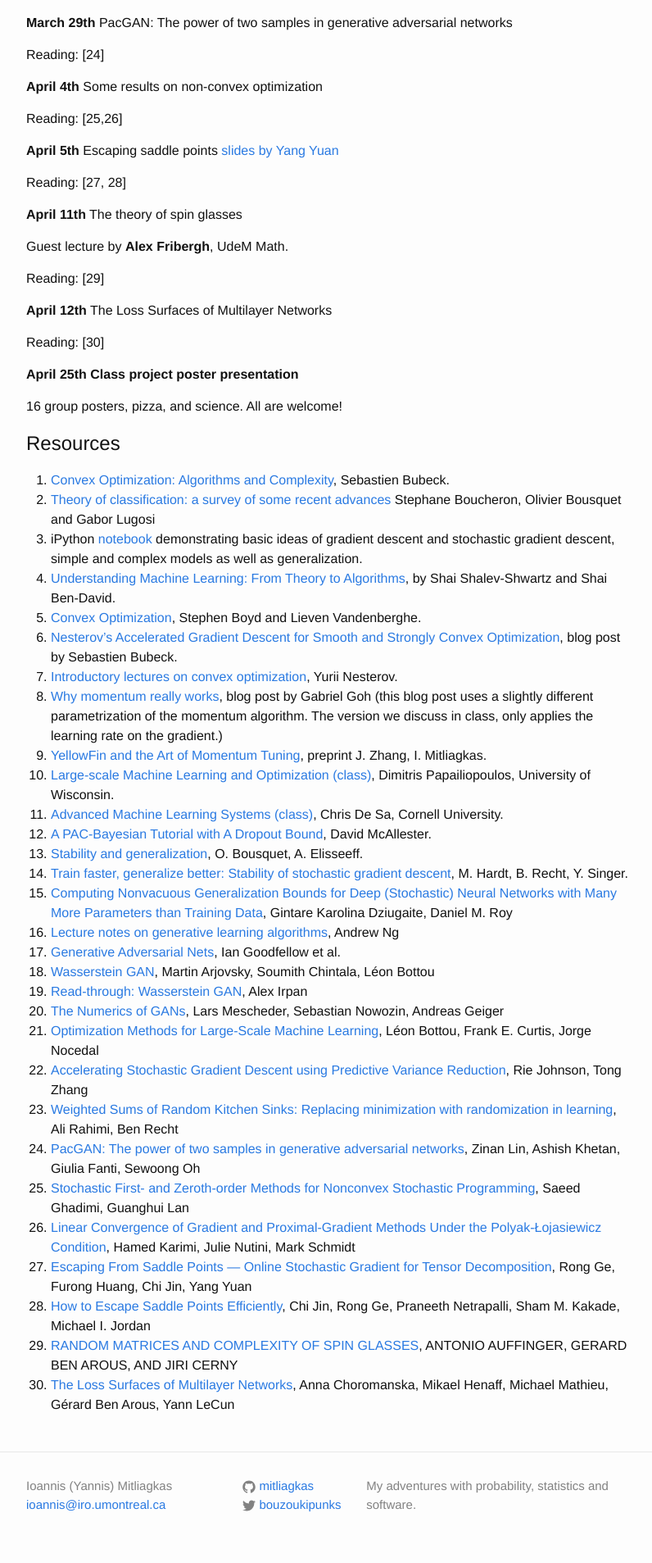
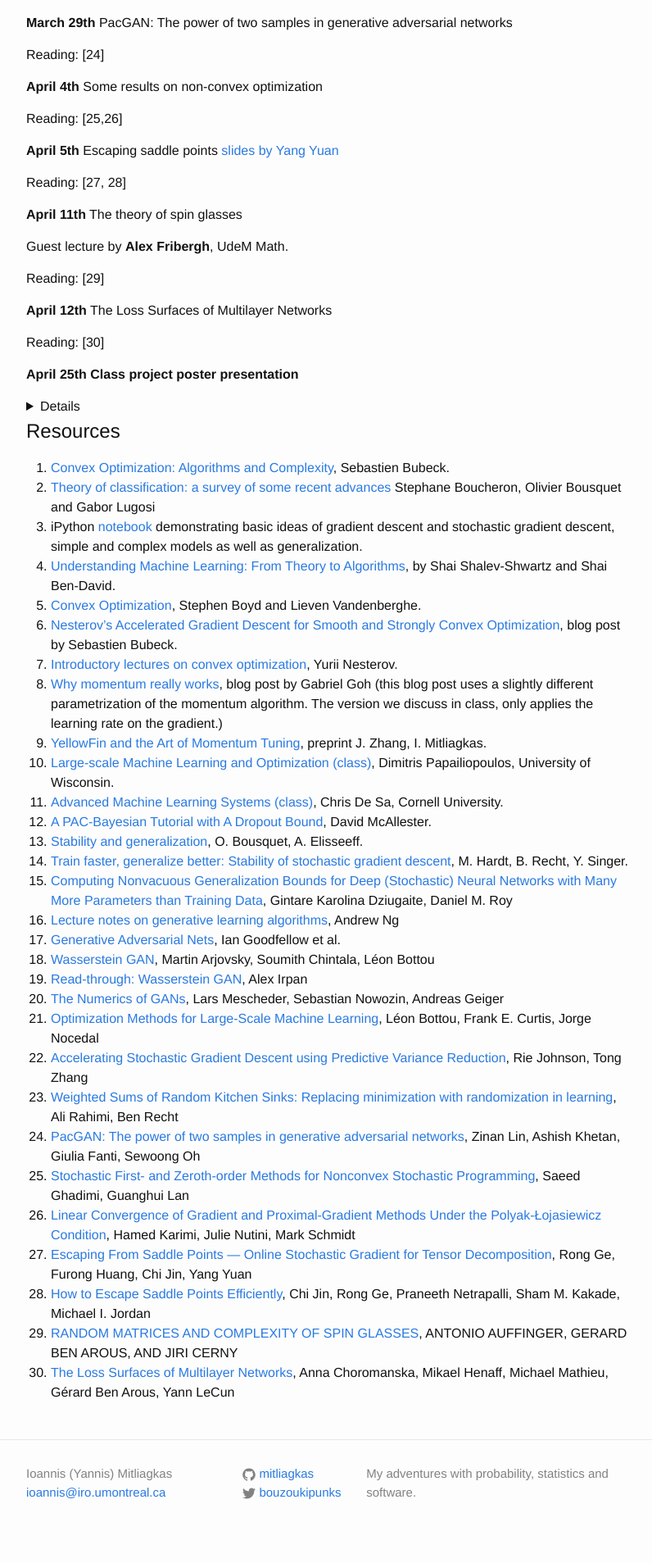
Before and after one commit to mitliagkas/mitliagkas.github.io, a Jekyll site: the page built from dl-theory-class.md, in a window 1280 px wide. Shown: the part 4253-6160 px from the top of the page at 82% size, without its empty margins (238-1034 px from the left). Built offline with Jekyll 4.4.1, drawn with Linux system fonts in a browser that asks for light colours.

```diff
--- a/dl-theory-class.md
+++ b/dl-theory-class.md
@@ -9,7 +9,7 @@ IFT 6085: Theoretical principles for deep learning (new class)
 
 **NEW!**  [Extensive class bibliography](/ift6085-papers)
 
-**Class discussion group:** please [sign up](https://groups.google.com/forum/#!forum/ift6085-h18) to receive announcements and participate in discussion.
+**Class discussion group:** please [sign up](https://groups.google.com/forum/#!forum/ift6085-hiver-2019-theoretical-principles-for-deep-learning) to receive announcements and participate in discussion.
 
 Description
 -----
@@ -264,9 +264,9 @@ Reading: [30]
 
 **April 25th**
 **Class project poster presentation**
-
+<details>
 16 group posters, pizza, and science. All are welcome!
-
+</details>
 
 
 
```
